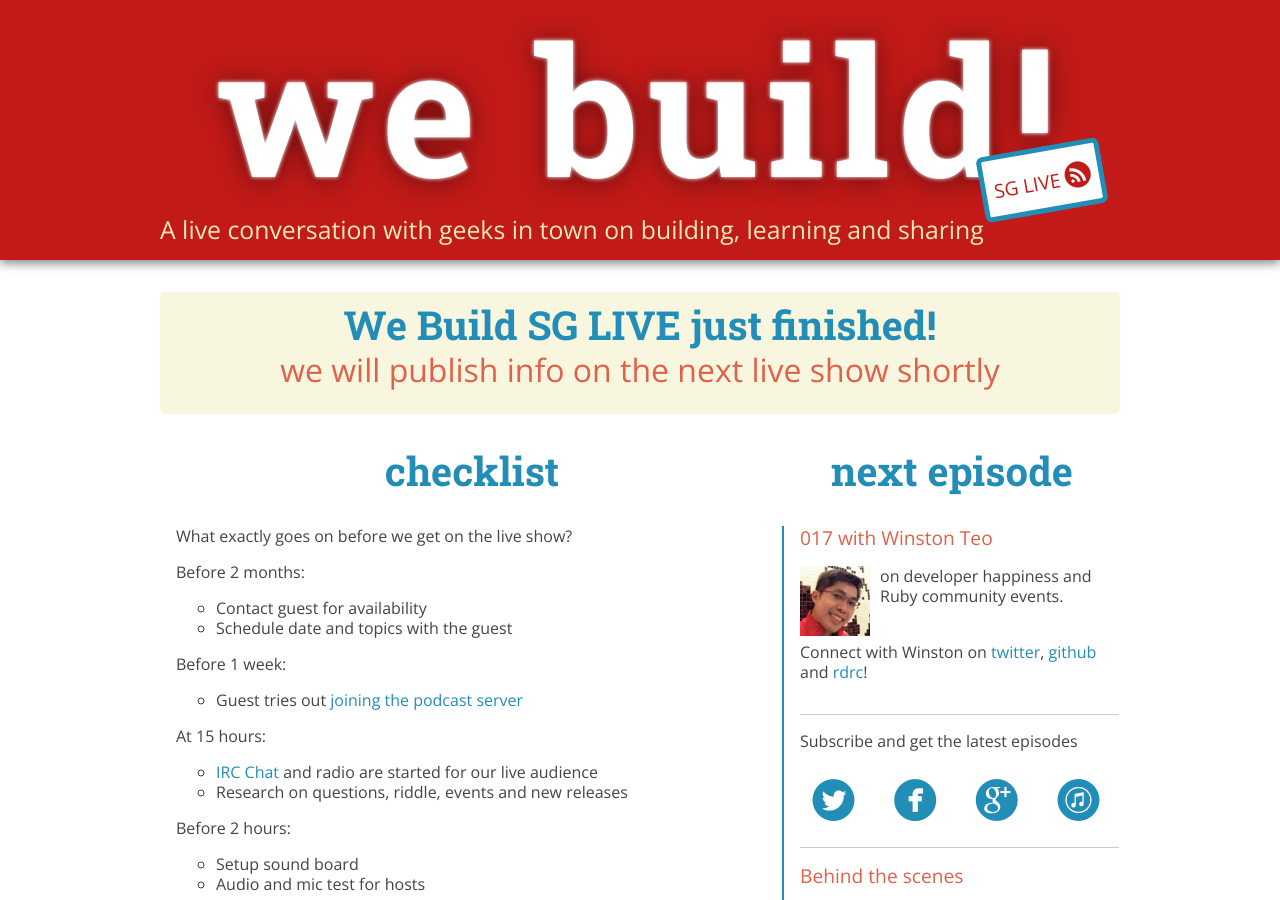
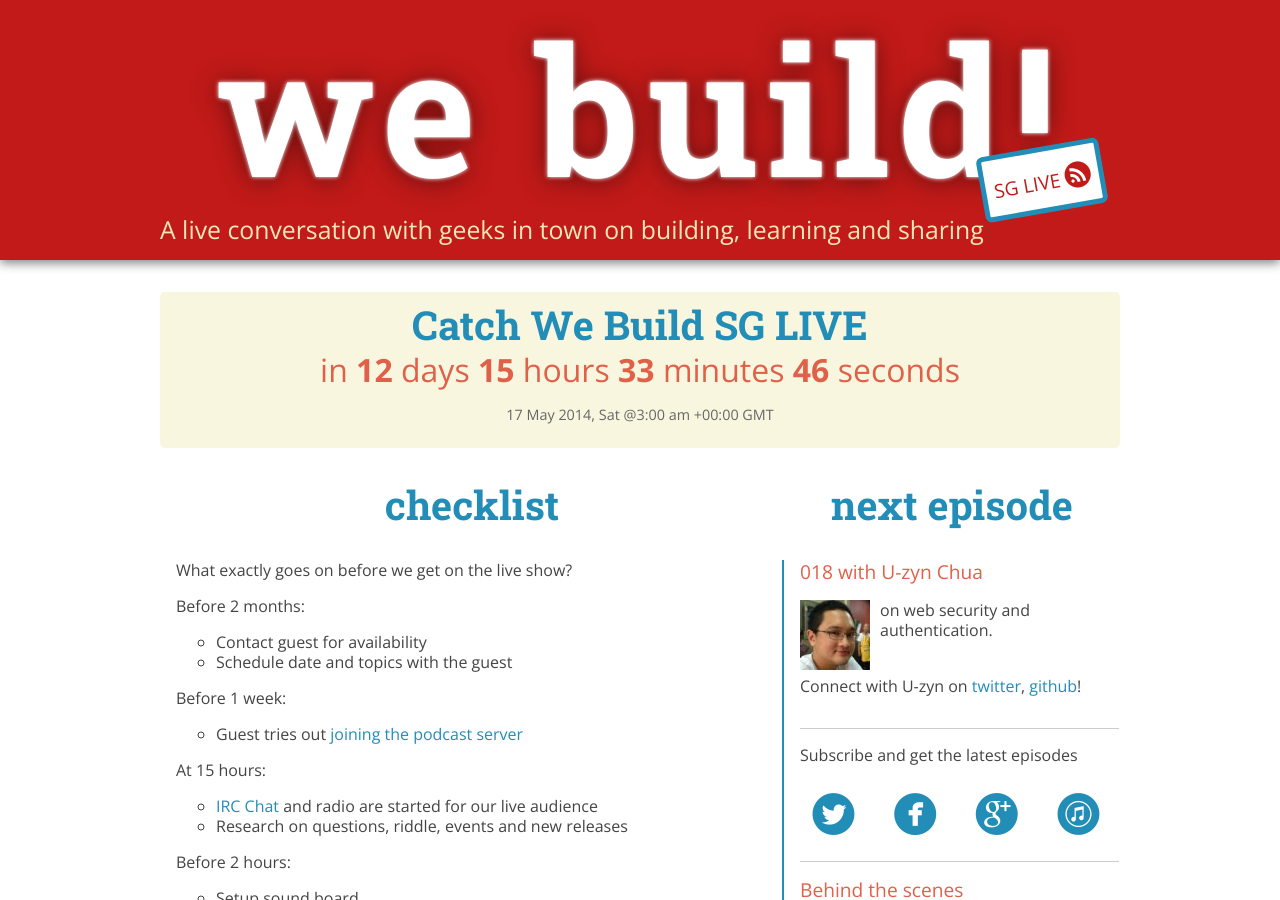
Before and after one commit to webuildsg/live, a Jekyll site: the page built from checklist.md, in a window 1280 px wide and 900 px high. Built offline with Jekyll 4.4.1, drawn with Linux system fonts in a browser that asks for light colours; Markdown is read by kramdown in place of the engine named in the settings.

Commit message:
added Ep17 and prep for Ep18

```diff
--- a/_config.yml
+++ b/_config.yml
@@ -10,8 +10,8 @@ exclude: ['sass', 'node_modules', 'Gruntfile.js', 'package.json', 'readme.md', '
 markdown: redcarpet
 url: http://live.webuild.sg
 
-next_guest: Winston Teo
-next_episode: "017"
-next_profile: /img/017-winston-teo-profile.jpg
-next_topic: developer happiness and Ruby community events.
-next_connect: Connect with Winston on <a href="https://twitter.com/winstonyw">twitter</a>, <a href="https://github.com/winston">github</a> and <a href="http://www.reddotrubyconf.com/">rdrc</a>!
+next_guest: U-zyn Chua
+next_episode: "018"
+next_profile: /img/018-uzyn-chua-profile.jpg
+next_topic: web security and authentication.
+next_connect: Connect with U-zyn on <a href="https://twitter.com/uzyn">twitter</a>, <a href="https://github.com/uzyn">github</a>!
--- a/js/script.input.js
+++ b/js/script.input.js
@@ -6,7 +6,7 @@
             hours: 0,
             minutes: 0
         },
-        podcastTimeString: '2014-05-03 11:00 +0800',
+        podcastTimeString: '2014-05-17 11:00 +0800',
         timeFormatString: 'YYYY-MM-DD HH:mm Z',
         preMoment: {
             unit: "hours",
```
Also changed, not shown: _posts/2014-05-03-winston-teo.md (added, +92 -0 lines), img/018-uzyn-chua-profile.jpg (added), script.js.
